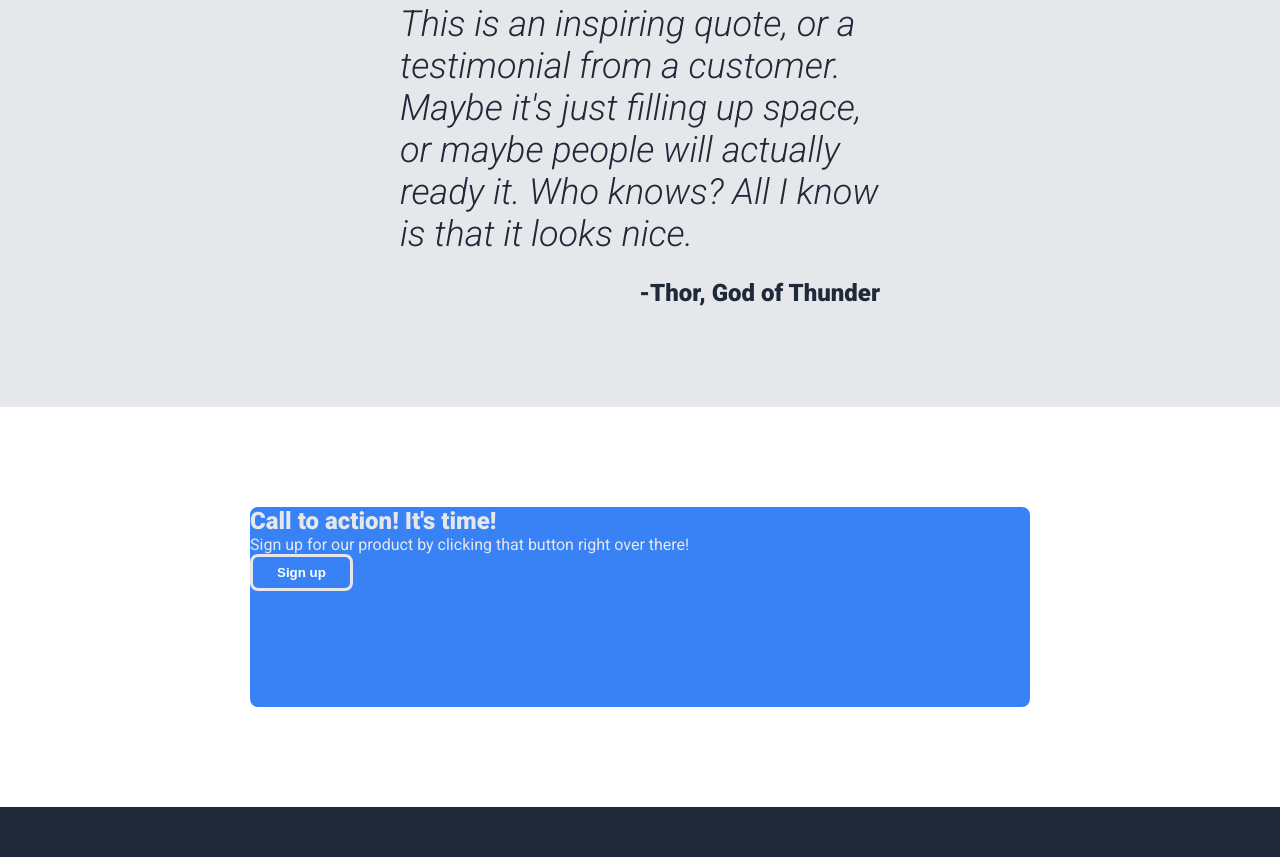
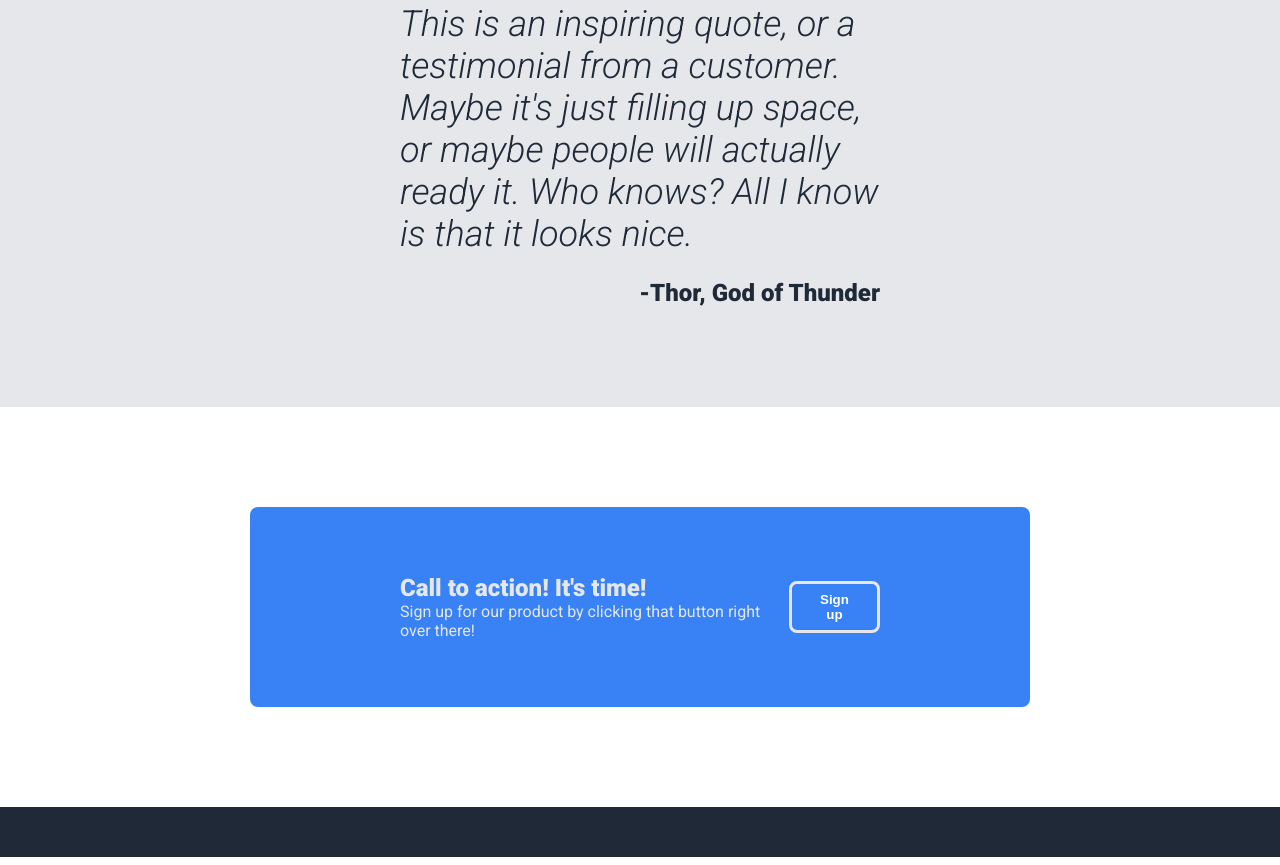
Before and after one commit to parora54/landing-page, a plain HTML site: page index.html in a window 1280 px wide. Shown: the part 1139-2004 px from the top of the page. Drawn offline with Linux system fonts and the light colour scheme.

Commit message:
feat: add call to action

```diff
--- a/styles.css
+++ b/styles.css
@@ -154,6 +154,11 @@ button {
     background-color: #3882F6;
     flex: 1;
     border-radius: 8px;
+    display: flex;
+    padding-left: 150px;
+    padding-right: 150px;
+    justify-content: space-between;
+    align-items: center;
 }
 
 .inverse {
```
